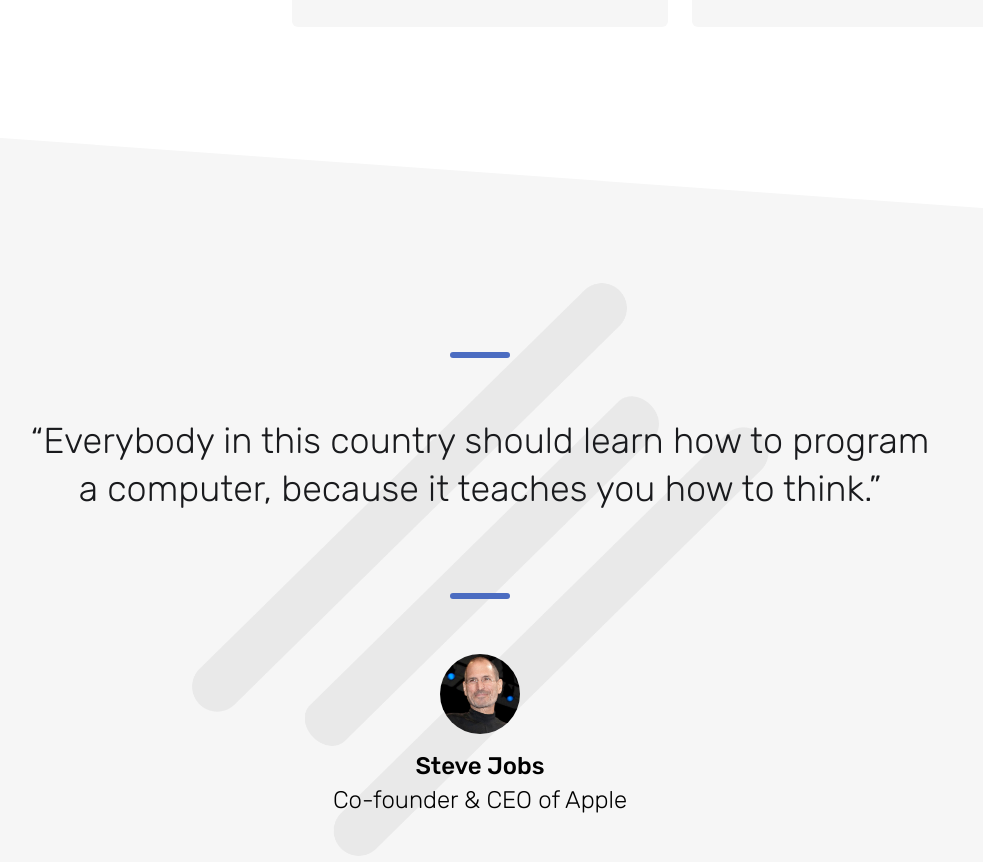
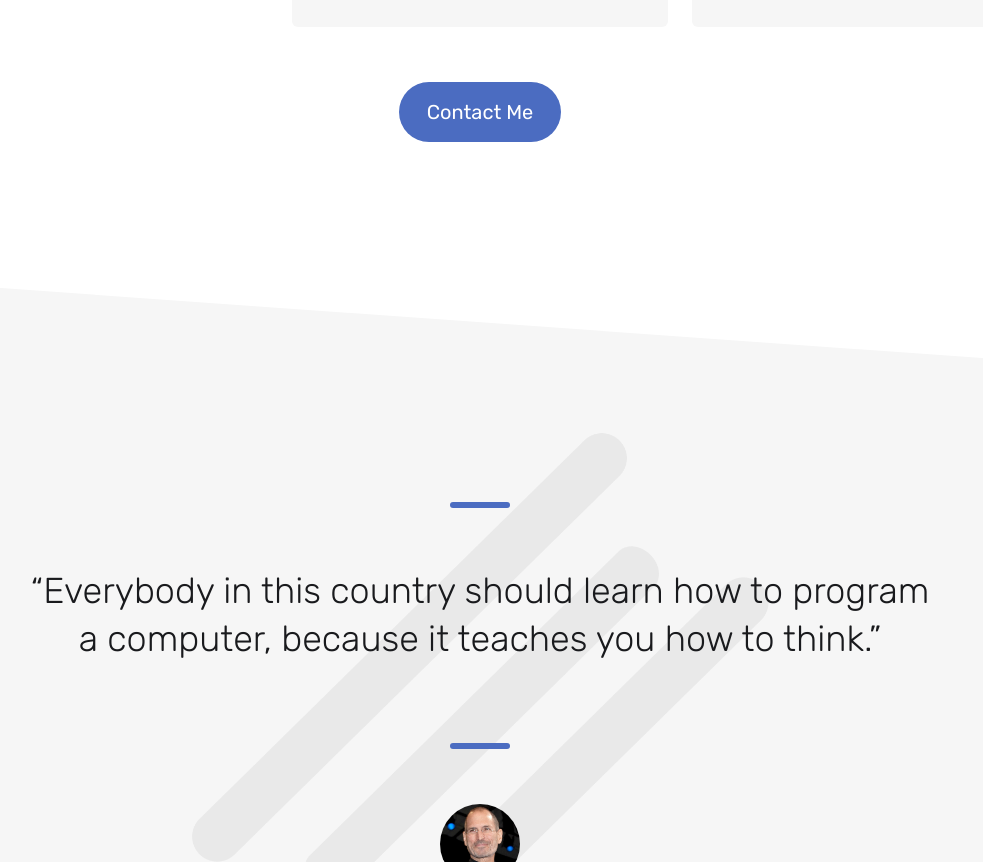
Before and after one commit to bryanbabila/babila-portfolio, a plain HTML site: page index.html in a window 1280 px wide. Shown: the part 1523-2385 px from the top of the page, without its empty margins (160-1143 px from the left). Drawn offline with Linux system fonts and the light colour scheme.

Commit message:
Capstone 1 - button added

```diff
--- a/index.html
+++ b/index.html
@@ -96,6 +96,10 @@
                 </figure>
             </div>
         </article>
+
+        <div class="site-banner-button centered-content site-banner spacing-top">
+            <a class="button button-small" href="#contact">Contact Me</a>
+        </div>
     </section>
 
     <section class="site-background-stripes slanted-main-light spacing-main">
```
